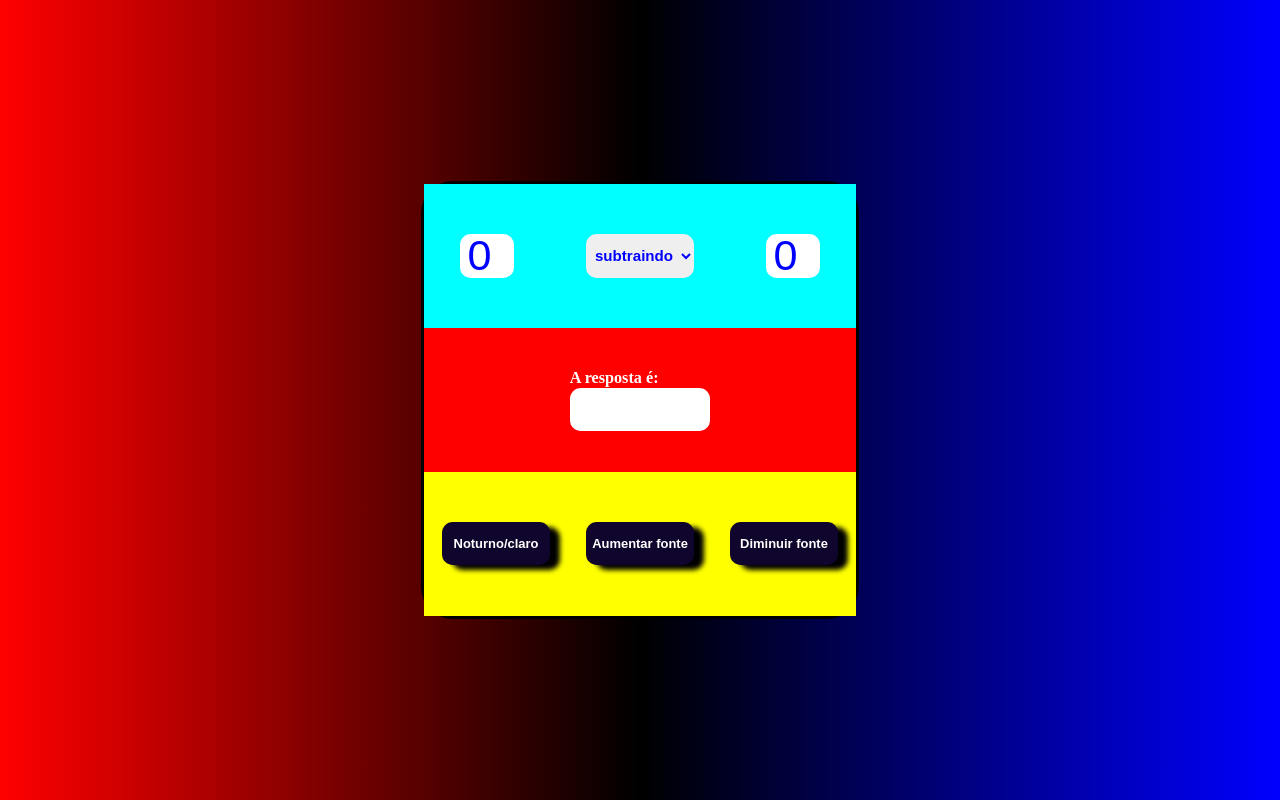
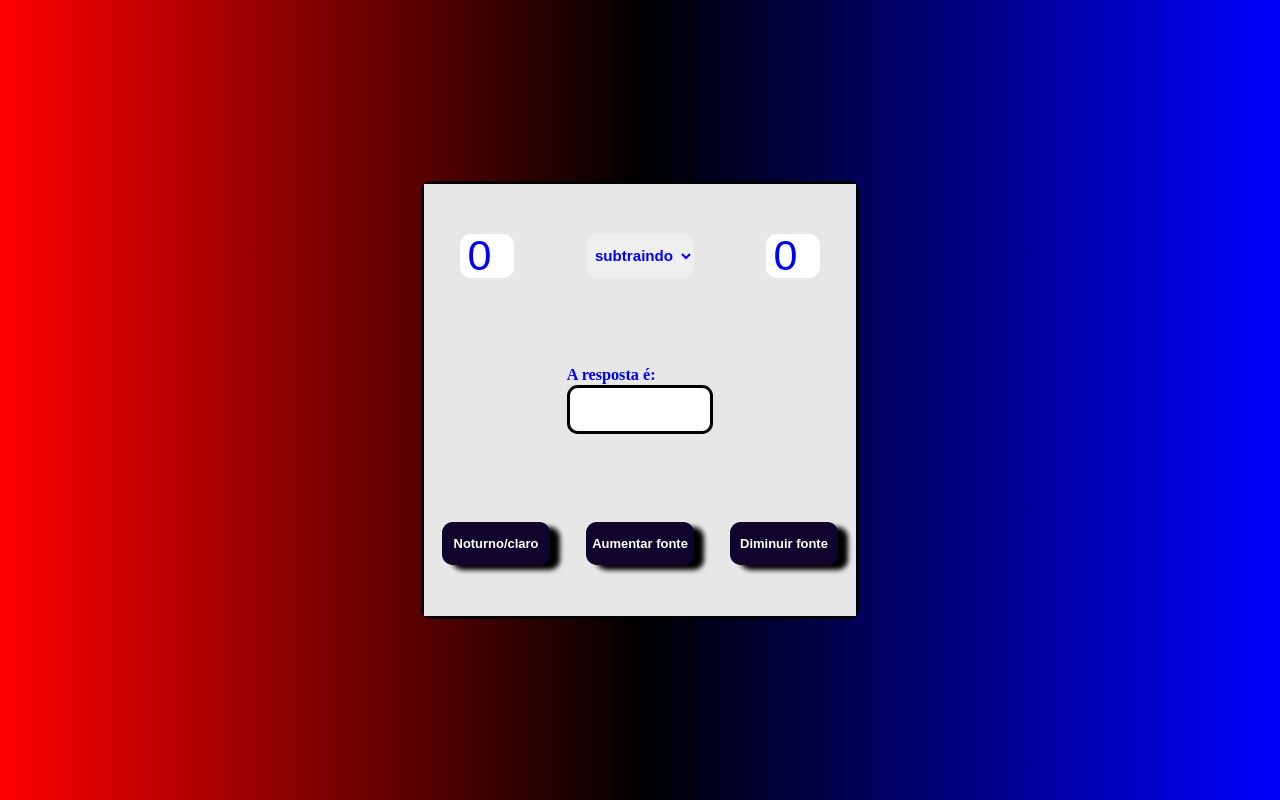
Before and after one commit to gwitus/WEB1_IFMS_Alex, a PHP site: page / in a window 1280 px wide. Run offline with PHP 8.4, Linux system fonts and the light colour scheme.

Commit message:
Js part 1 completed

```diff
--- a/atividade1/index.css
+++ b/atividade1/index.css
@@ -9,6 +9,11 @@ body {
     padding: 0;
     margin: 0;
     border: none;
+}
+
+:root {
+    --background-color-quartzo: rgb(231, 231, 231);
+    --twitter-BC: #141f27";
 }
 
 h1 {
@@ -42,6 +47,7 @@ body {
     height: 40rem;
     width: 40rem;
     border: 0.3rem solid black;
+    border-radius: 10px; /*Entender pq o border=radiu não ta funfando*/
 }
 
 header {
@@ -51,7 +57,7 @@ header {
     flex-direction: row;
     justify-content: space-around;
     align-items: center;
-    background-color: aqua;
+    background-color: var(--background-color-quartzo);
 }
 
 header input[type=number]{
@@ -79,8 +85,8 @@ main {
     display: flex;
     align-items: center;
     justify-content: center;
-    color: white;
-    background-color: red;
+    color: blue;
+    background-color: var(--background-color-quartzo);
 }
 
 main .div{
@@ -91,12 +97,13 @@ main input[type=text] {
     width: 13rem;
     height: 4rem;
     border-radius: 1rem;
+    border: 3px solid black;
 }
 
 footer {
     height: calc(100% - 33.33% - 33.33%);
     width: 100%;
-    background-color: yellow;
+    background-color: var(--background-color-quartzo);
     display: flex;
     justify-content: space-around;
     align-items: center;
--- a/atividade1/script.js
+++ b/atividade1/script.js
@@ -1,7 +1,22 @@
 var noturno = document.getElementsByTagName("button")[0];
+
 var div = document.getElementsByTagName("main")[0];
+var head = document.getElementsByTagName("header")[0];
+var foot = document.getElementsByTagName("footer")[0];
 
 //O erro era pq o JS não estava no final da página, portanto as tags ainda não haviam sido carregadas;
 noturno.onclick = function click() {
-    div.style.backgroundColor = "black";
+    if (div.style.backgroundColor == 'rgb(231, 231, 231)'){
+        div.style.backgroundColor = '#141f27';
+        div.style.color = "white";
+
+        head.style.backgroundColor = '#141f27';
+        foot.style.backgroundColor = '#141f27';
+
+    } else {
+        div.style.backgroundColor = "#e7e7e7";
+        div.style.color = "blue";
+        head.style.backgroundColor = '#e7e7e7';
+        foot.style.backgroundColor = '#e7e7e7';
+    }
 }
```
